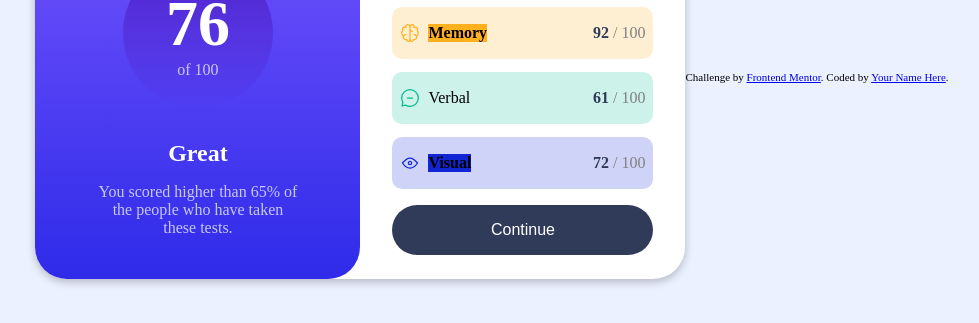
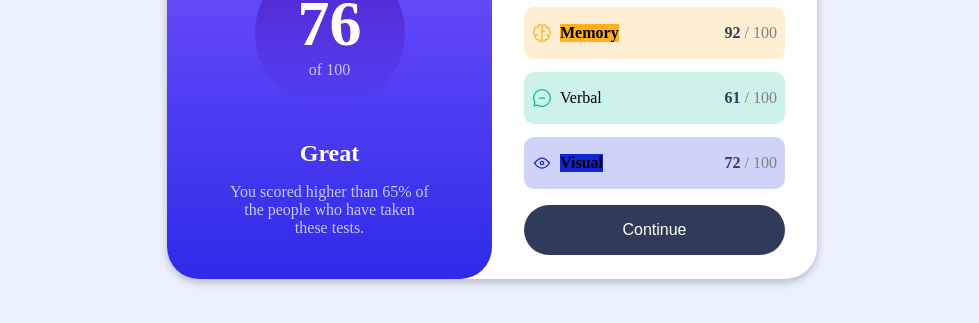
Before and after one commit to Rahana23/results-summary-component-main, a plain HTML site: page index.html in a window 1280 px wide. Shown: the part 323-646 px from the top of the page, without its empty margins (148-1127 px from the left). Drawn offline with Linux system fonts and the light colour scheme.

Commit message:
Modified index.html and style.css files

```diff
--- a/index.html
+++ b/index.html
@@ -71,11 +71,11 @@
       </div>
     </main>
 
-    <div class="attribution">
+    <!--<div class="footer">
       Challenge by
       <a href="https://www.frontendmentor.io?ref=challenge" target="_blank"
         >Frontend Mentor</a
-      >. Coded by <a href="#">Your Name Here</a>.
-    </div>
+      >. Coded by <a href="https://github.com/Rahana23/">Rahana Suleiman</a>.
+    </div>-->
   </body>
 </html>
--- a/style.css
+++ b/style.css
@@ -189,7 +189,7 @@ body {
     var(--Light-royal-blue-background)
   );
 }
-.attribution {
+.footer {
   font-size: 11px;
   text-align: center;
 }
```
